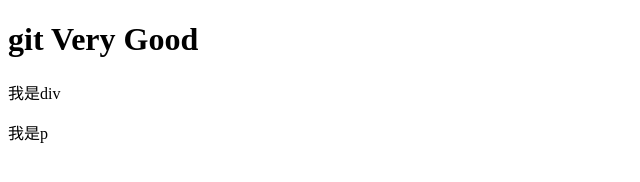
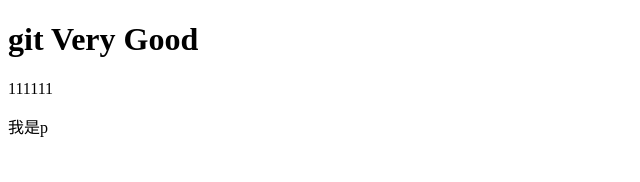
Before and after one commit to WeiZaiz/git-demo, a plain HTML site: page index.html in a window 1280 px wide. Shown: the full height of the page, 0-640 px from the left. Drawn offline with Linux system fonts and the light colour scheme.

Commit message:
master test

```diff
--- a/index.html
+++ b/index.html
@@ -10,7 +10,7 @@
 
 <body>
     <h1>git Very Good</h1>
-    <div>我是div</div>
+    <div>111111</div>
     <p>我是p</p>
 </body>
 
```
